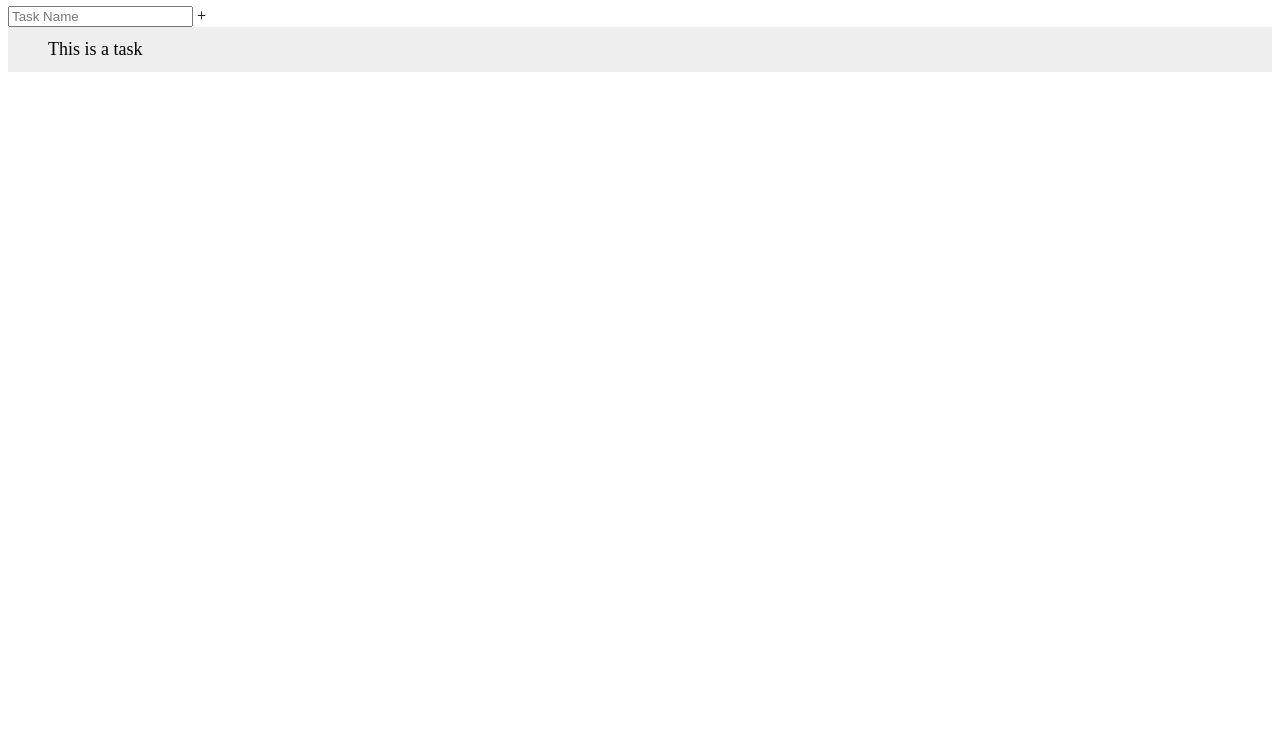
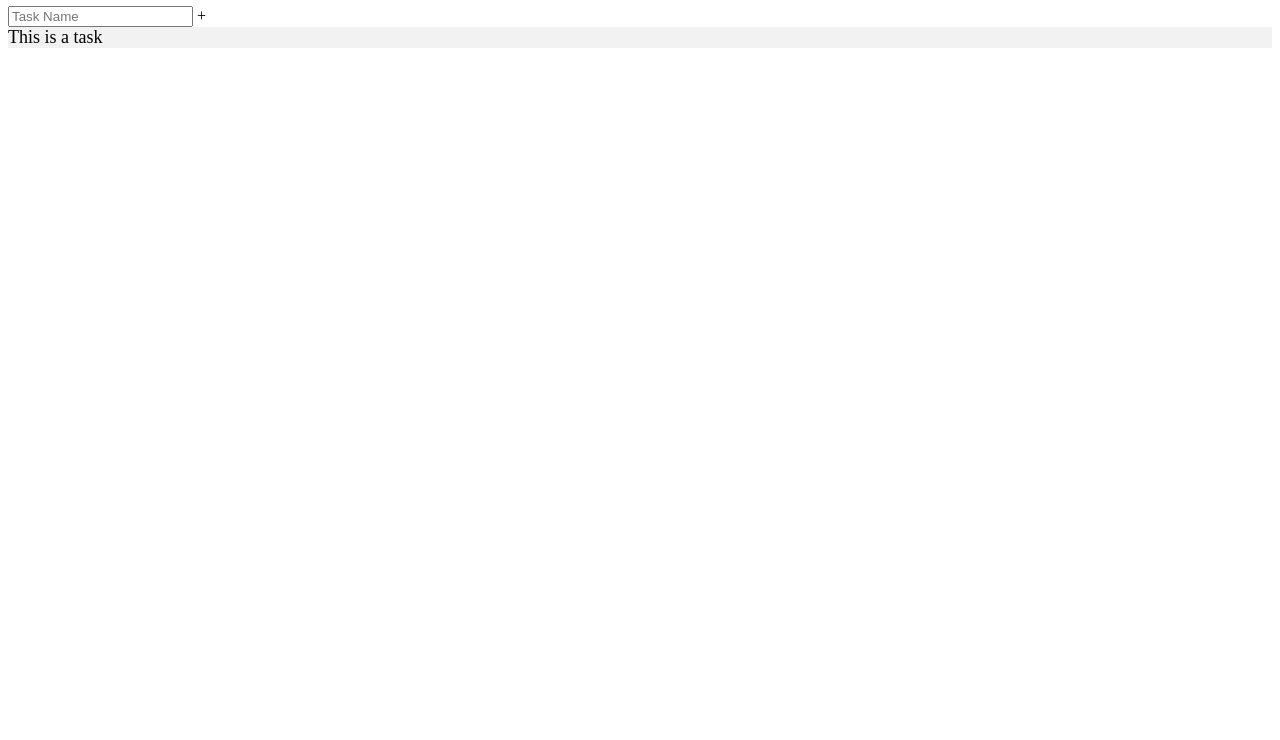
Before and after one commit to CodersforLearning/todo-app-vanilla-Elodin77, a plain HTML site: page index.html in a window 1280 px wide. Shown: the part 60-800 px from the top of the page. Drawn offline with Linux system fonts and the light colour scheme.

Commit message:
Adding some styling

```diff
--- a/index.html
+++ b/index.html
@@ -13,24 +13,24 @@
 </html>
 
 <style>
+
   ul {
-  margin: 0;
-  padding: 0;
-}
+    margin: 0;
+    padding: 0;
+  }
+  ul li {
+    position: relative;
+    background: #f2f2f2;
+    font-size: 18px;
+  }
 
-/* Style the list items */
-ul li {
-  cursor: pointer;
-  position: relative;
-  padding: 12px 8px 12px 40px;
-  background: #eee;
-  font-size: 18px;
-  transition: 0.2s;
+  ul li:hover {
+    background: #cccccc;
+  }
 
-  /* make the list items unselectable */
-  -webkit-user-select: none;
-  -moz-user-select: none;
-  -ms-user-select: none;
-  user-select: none;
-}
+  ul li.checked {
+    background: #99ff99;
+    color: #fff;
+    text-decoration: line-through;
+  }
 </style
```
